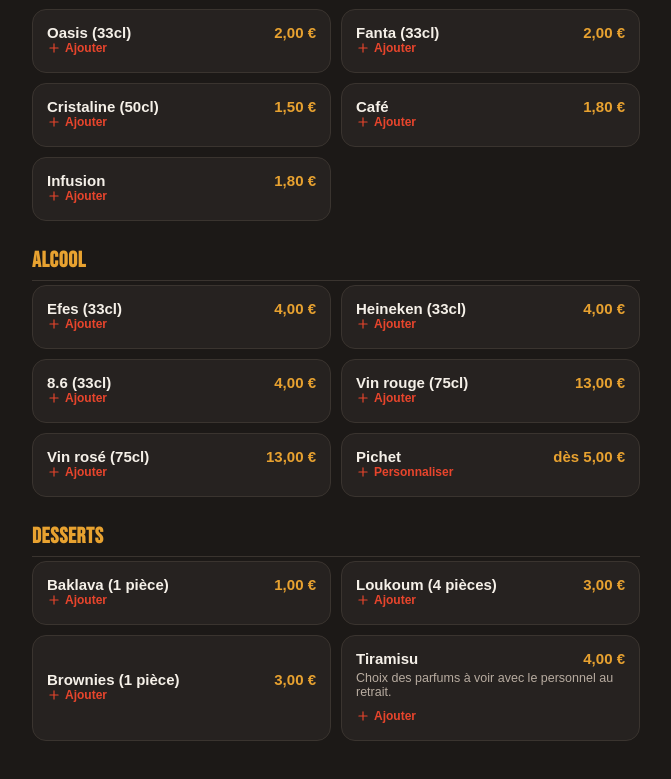
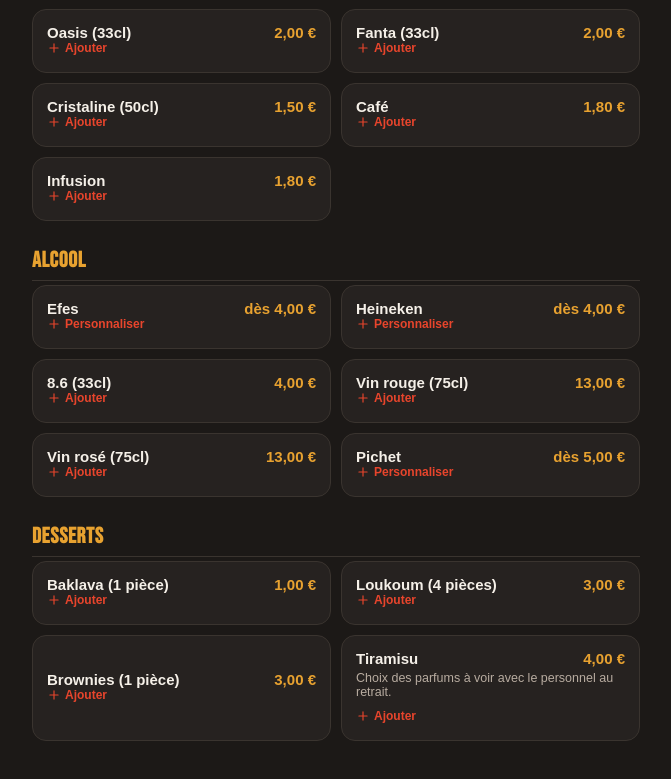
Before and after one commit to contactodelicesbrest-max/odelices-commande, a React (Vite) app: page / in a window 1280 px wide. Shown: the part 1671-2450 px from the top of the page, without its empty margins (304-975 px from the left). Built offline with nearby package versions, Linux system fonts and the light colour scheme.

Commit message:
Update App.jsx

```diff
--- a/src/App.jsx
+++ b/src/App.jsx
@@ -179,8 +179,8 @@
   {
     cat: "Alcool",
     items: [
-      { id: "efes", name: "Efes (33cl)", price: 4.0 },
-      { id: "heineken", name: "Heineken (33cl)", price: 4.0 },
+    { id: "efes", name: "Efes", sizes: [{ label: "33cl", price: 4.0 }, { label: "50cl", price: 6.0 }] },
+{ id: "heineken", name: "Heineken", sizes: [{ label: "33cl", price: 4.0 }, { label: "50cl", price: 4.0 }] },
       { id: "86", name: "8.6 (33cl)", price: 4.0 },
       { id: "vin-rouge", name: "Vin rouge (75cl)", price: 13.0 },
       { id: "vin-rose", name: "Vin rosé (75cl)", price: 13.0 },
```
